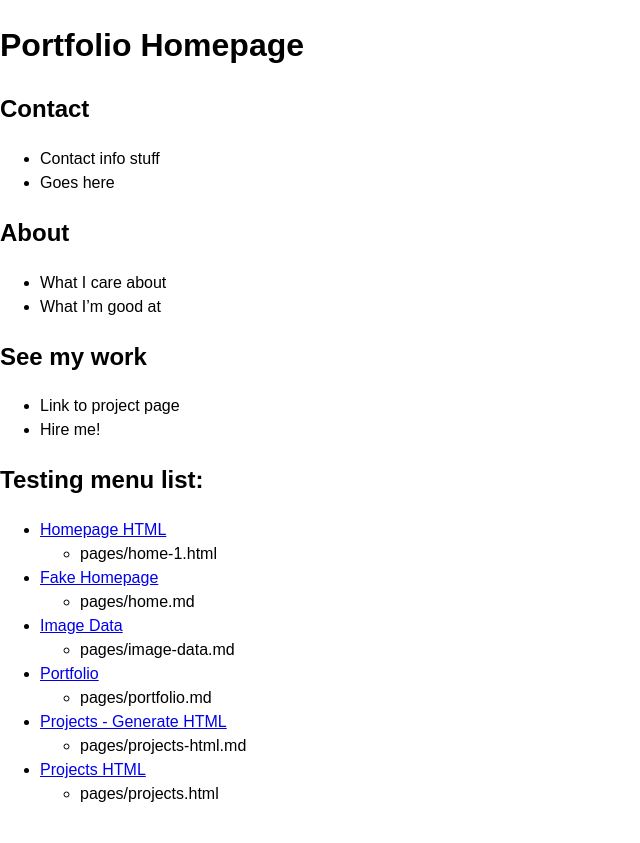
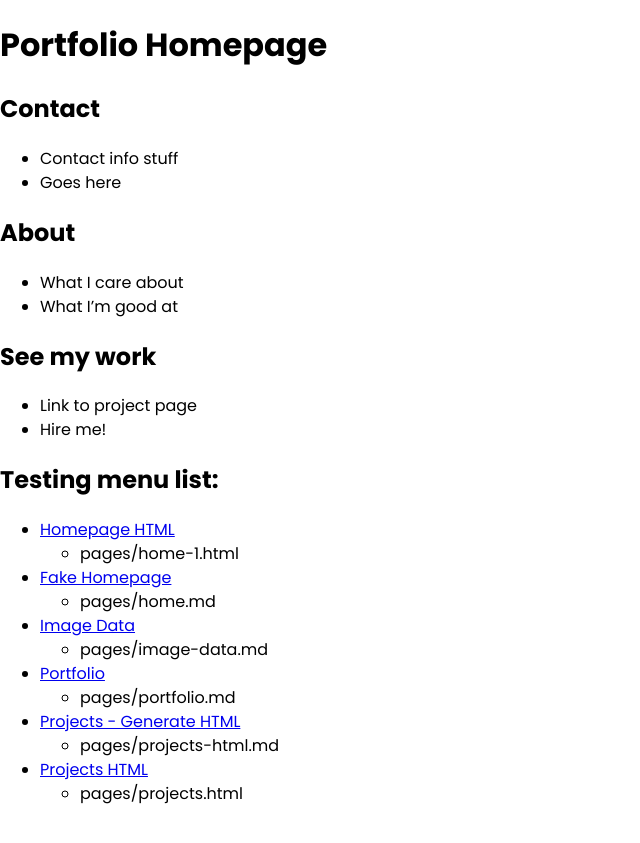
Before and after one commit to kbdonnally/katherinedoes.design, a Jekyll site: the page built from index.md, in a window 1280 px wide. Shown: the top 843 px of the page, without its empty margins (0-640 px from the left). Built offline with Jekyll 4.4.1, drawn with Linux system fonts in a browser that asks for light colours; some web fonts are replaced; our own code applies the rules of GitHub Pages for plain Markdown files.

Commit message:
Set Poppins/sans-serif as default font

```diff
--- a/assets/css/_sass/_layouts/_general.scss
+++ b/assets/css/_sass/_layouts/_general.scss
@@ -7,7 +7,7 @@
 body {
 	margin: 0;
 	padding: 0;
-	font-family: sans-serif;
+	font-family: $poppins;
 	line-height: 1.5;
 }
 
--- a/assets/css/_sass/_vars/_fonts.scss
+++ b/assets/css/_sass/_vars/_fonts.scss
@@ -1,3 +1,4 @@
 /* Fonts */
 
 $muli: 'Muli', sans-serif;
+$poppins: 'Poppins', sans-serif;
```
